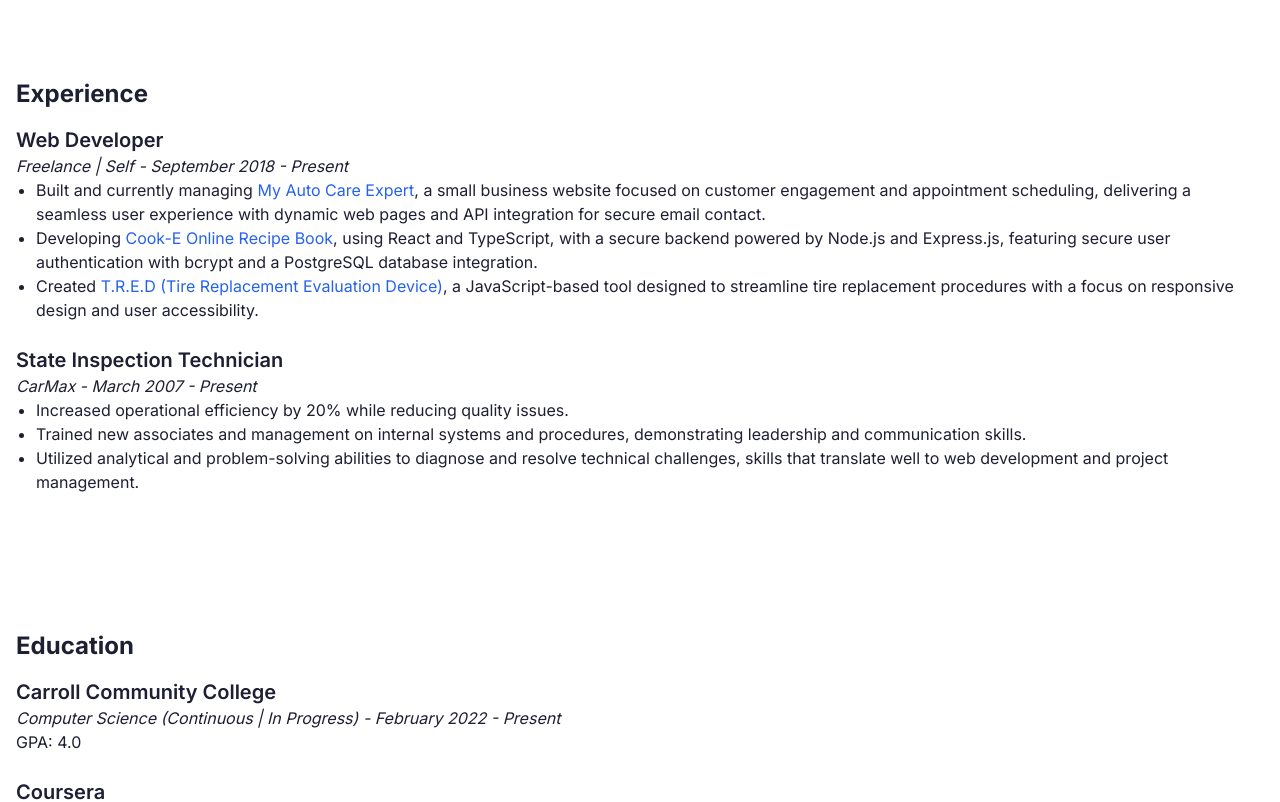
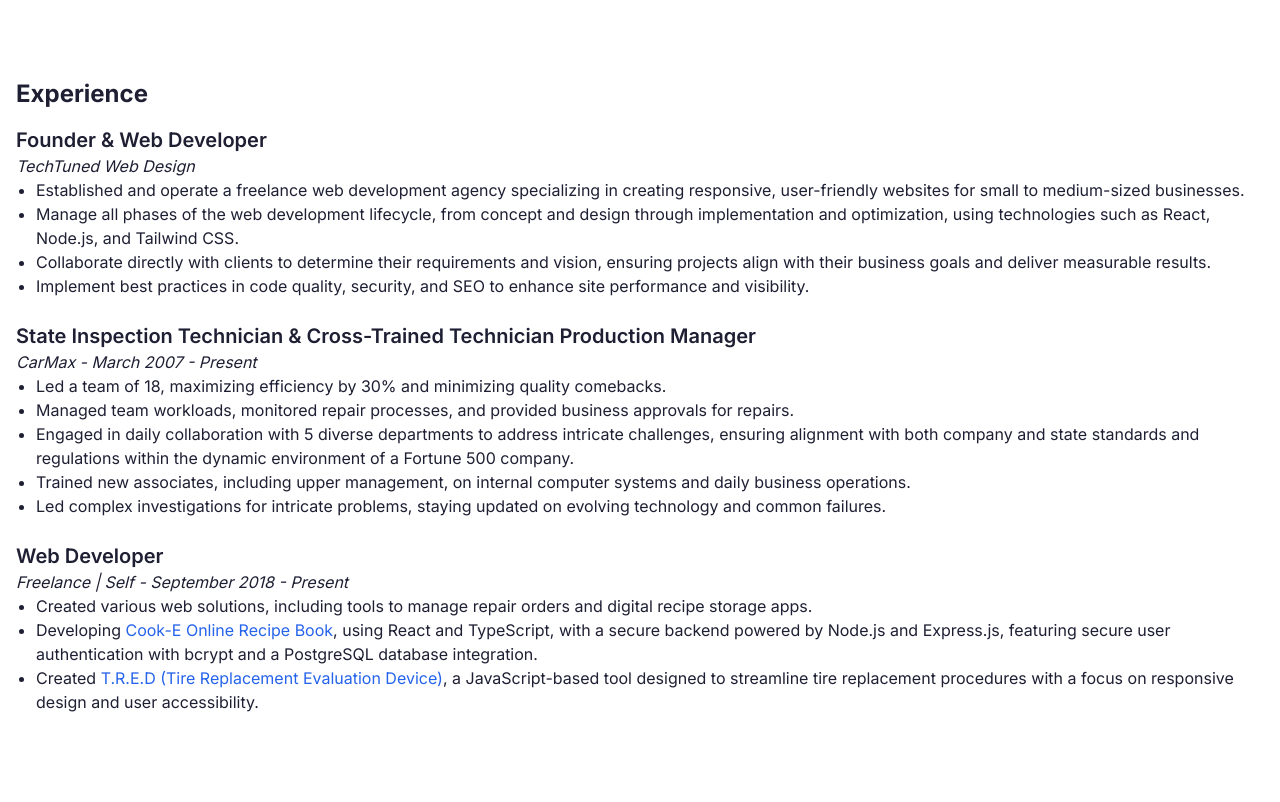
Before and after one commit to jwsummers/portfolio, a Next.js app: page /resume in a window 1280 px wide. Shown: the part 620-1422 px from the top of the page. Built offline with nearby package versions, Linux system fonts and the light colour scheme.

Commit message:
Update Resume page

```diff
--- a/app/resume/page.tsx
+++ b/app/resume/page.tsx
@@ -47,7 +47,7 @@
           <a href="mailto:jwsummers.dev@gmail.com" className="text-blue-600">jwsummers.dev@gmail.com</a>
         </div>
         <p className="max-w-4xl mx-auto mb-8">
-          With decades of expertise in complex problem-solving and web development, I bring a dynamic blend of skills and a diverse background to the IT arena. My journey as a seasoned programmer and freelance web developer has positioned me to seamlessly transition into roles encompassing full-stack web development, application security, and software engineering. I am deeply passionate about creating secure, responsive, user-friendly applications and driven to leverage my extensive background to forge impactful solutions in this field. My commitment to continuous learning and adaptation shines through as I aim to not only protect but also enhance the digital frameworks that power our world. Eager to contribute my diverse expertise, I am looking for opportunities where innovation in web development and security is not just welcomed but celebrated.
+          With decades of expertise in complex problem-solving and web development, I bring a dynamic blend of skills and a diverse background to the IT arena. My journey as a seasoned programmer and freelance web developer has positioned me to seamlessly transition into roles encompassing full-stack web development and software engineering. I am deeply passionate about creating secure, responsive, user-friendly applications and driven to leverage my extensive background to forge impactful solutions in this field. My commitment to continuous learning and adaptation shines through as I aim to not only protect but also enhance the digital frameworks that power our world. Eager to contribute my diverse expertise, I am looking for opportunities where innovation in web development and security is not just welcomed but celebrated.
         </p>
         <div className="flex justify-center space-x-4 mb-8">
           <a href="https://linkedin.com/in/jason-w-summers/" target="_blank" rel="noopener noreferrer" className="hover-bounce">
@@ -65,21 +65,33 @@
       <section id="experience" className="pt-24 mb-10">
         <h2 className="text-2xl font-bold mb-4">Experience</h2>
         <div className="mb-6">
+          <h3 className="text-xl font-semibold">Founder & Web Developer</h3>
+          <a className= "italic" href="https://techtuned.netlify.app/">TechTuned Web Design</a>
+          <ul className="list-disc pl-5">
+            <li>Established and operate a freelance web development agency specializing in creating responsive, user-friendly websites for small to medium-sized businesses.</li>
+            <li>Manage all phases of the web development lifecycle, from concept and design through implementation and optimization, using technologies such as React, Node.js, and Tailwind CSS.</li>
+            <li>Collaborate directly with clients to determine their requirements and vision, ensuring projects align with their business goals and deliver measurable results.</li>
+            <li>Implement best practices in code quality, security, and SEO to enhance site performance and visibility.</li>
+          </ul>
+        </div>
+        <div className="mb-6">
+          <h3 className="text-xl font-semibold">State Inspection Technician & Cross-Trained Technician Production Manager</h3>
+          <p className="italic">CarMax - March 2007 - Present</p>
+          <ul className="list-disc pl-5">
+            <li>Led a team of 18, maximizing efficiency by 30% and minimizing quality comebacks.</li>
+            <li>Managed team workloads, monitored repair processes, and provided business approvals for repairs.</li>
+            <li>Engaged in daily collaboration with 5 diverse departments to address intricate challenges, ensuring alignment with both company and state standards and regulations within the dynamic environment of a Fortune 500 company.</li>
+            <li>Trained new associates, including upper management, on internal computer systems and daily business operations.</li>
+            <li>Led complex investigations for intricate problems, staying updated on evolving technology and common failures.</li>
+          </ul>
+        </div>
+        <div className="mb-6">
           <h3 className="text-xl font-semibold">Web Developer</h3>
           <p className="italic">Freelance | Self - September 2018 - Present</p>
           <ul className="list-disc pl-5">
-            <li>Built and currently managing <a href="https://myautocareexpert.com" className="text-blue-600 hover:underline">My Auto Care Expert</a>, a small business website focused on customer engagement and appointment scheduling, delivering a seamless user experience with dynamic web pages and API integration for secure email contact.</li>
+            <li>Created various web solutions, including tools to manage repair orders and digital recipe storage apps.</li>
             <li>Developing <a href="https://github.com/jwsummers/Cook-E" className="text-blue-600 hover:underline">Cook-E Online Recipe Book</a>, using React and TypeScript, with a secure backend powered by Node.js and Express.js, featuring secure user authentication with bcrypt and a PostgreSQL database integration.</li>
             <li>Created <a href="https://github.com/jwsummers/Tire-Calculator" className="text-blue-600 hover:underline">T.R.E.D (Tire Replacement Evaluation Device)</a>, a JavaScript-based tool designed to streamline tire replacement procedures with a focus on responsive design and user accessibility.</li>
-          </ul>
-        </div>
-        <div className="mb-6">
-          <h3 className="text-xl font-semibold">State Inspection Technician</h3>
-          <p className="italic">CarMax - March 2007 - Present</p>
-          <ul className="list-disc pl-5">
-            <li>Increased operational efficiency by 20% while reducing quality issues.</li>
-            <li>Trained new associates and management on internal systems and procedures, demonstrating leadership and communication skills.</li>
-            <li>Utilized analytical and problem-solving abilities to diagnose and resolve technical challenges, skills that translate well to web development and project management.</li>
           </ul>
         </div>
       </section>
@@ -158,6 +170,19 @@
       <section id="projects" className="pt-24 mb-10">
         <h2 className="text-2xl font-bold mb-4">Projects</h2>
         <div className="grid grid-cols-1 md:grid-cols-2 lg:grid-cols-4 gap-4">
+        <div>
+            <h4 className="font-semibold">TechTuned Web Design</h4>
+            <a href="https://techtuned.netlify.app/">
+              <Image
+                src="/images/TechTuned.png"
+                alt="Image of TechTuned Web Design Website"
+                width={300}
+                height={200}
+                className="rounded shadow"
+              />
+            </a>
+            <p>A website for my Web Design agency.</p>
+          </div>
           <div>
             <h4 className="font-semibold">Cook-E | Online Recipe Book</h4>
             <a href="https://github.com/jwsummers/Cook-E">
@@ -175,7 +200,7 @@
             <h4 className="font-semibold">T.R.E.D.</h4>
             <a href="https://tred.netlify.app/">
               <Image
-                src="/images/TRED.jpg"
+                src="/images/tred.png"
                 alt="Image of T.R.E.D web application"
                 width={300}
                 height={200}
@@ -188,7 +213,7 @@
             <h4 className="font-semibold">Labor Tracker</h4>
             <a href="https://labortracker.netlify.app/">
               <Image
-                src="/images/labortracker.jpg"
+                src="/images/laborTracker.png"
                 alt="Image of Labor Tracker web application"
                 width={300}
                 height={200}
```
Also changed, not shown: public/images/TechTuned.png.
